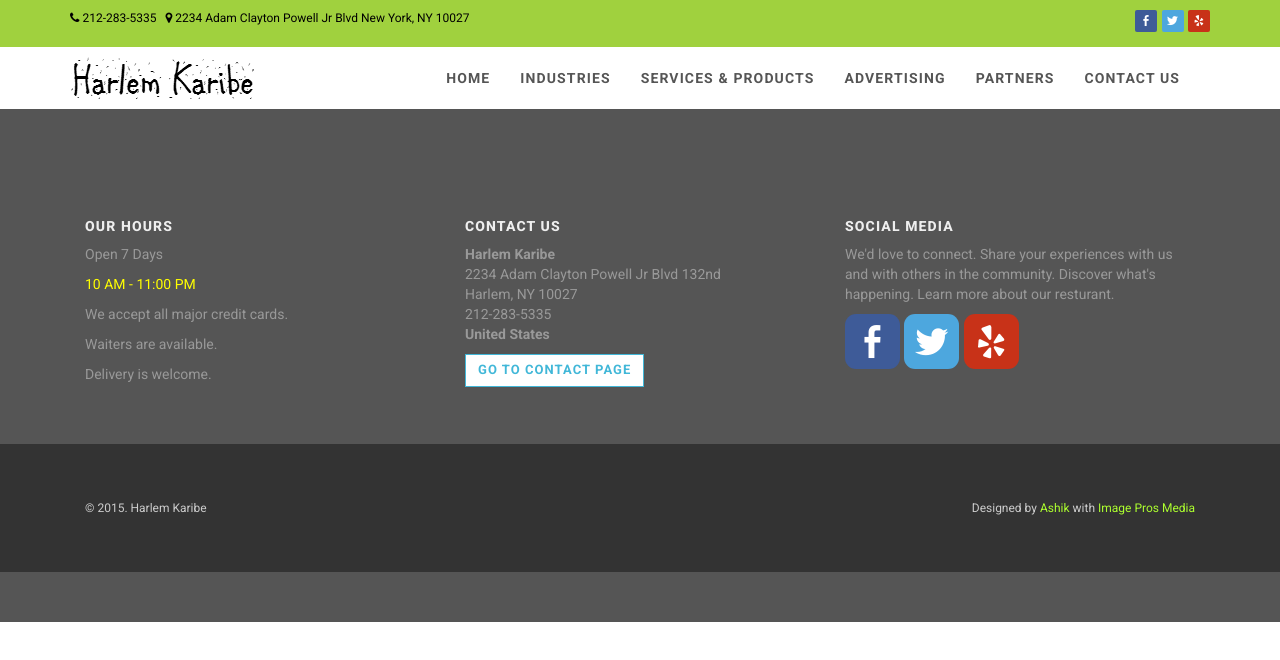
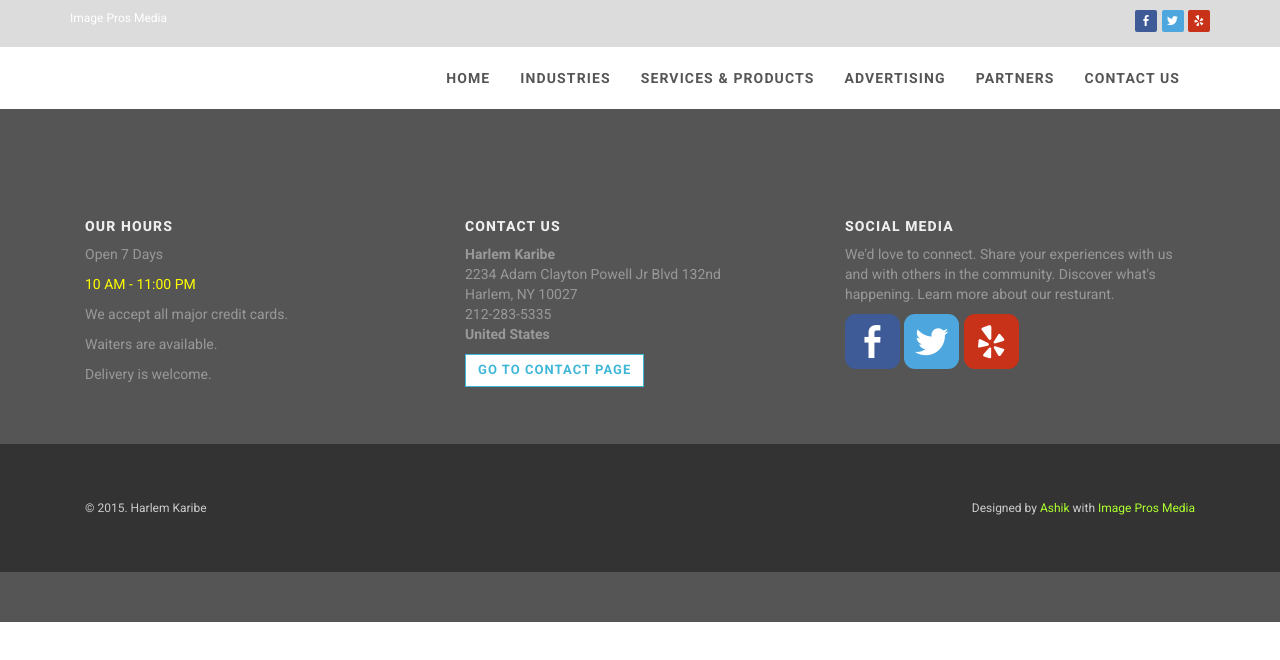
Before and after one commit to ashikul/imagepros, a plain HTML site: page templatewithHF.html in a window 1280 px wide. Drawn offline with nearby package versions, Linux system fonts and the light colour scheme.

Commit message:
editing front page

```diff
--- a/css/custom.css
+++ b/css/custom.css
@@ -41,8 +41,12 @@
 }
 
 #top {
-    background: #A0D13E;
+    background: gainsboro;
     color: black;
+}
+
+#toptext {
+    color: white;
 }
 
 .mainvideoblock {
--- a/header.html
+++ b/header.html
@@ -10,15 +10,16 @@
 
 
                     <div class="col-xs-5 contact">
-                        <p class="hidden-sm hidden-xs">
-                            <i class="fa fa-phone fa-1x"></i> 212-283-5335 &nbsp;
-                            <i class="fa fa-map-marker fa-1x"></i> 2234 Adam Clayton Powell Jr Blvd
-                            New York, NY 10027
-                        </p>
+                        <!--<p class="hidden-sm hidden-xs">-->
+                            <!--<i class="fa fa-phone fa-1x"></i> 212-283-5335 &nbsp;-->
+                            <!--<i class="fa fa-map-marker fa-1x"></i> 2234 Adam Clayton Powell Jr Blvd-->
+                            <!--New York, NY 10027-->
+                        <!--</p>-->
 
-                        <p class="hidden-md hidden-lg"><a href="contact.html" data-animate-hover="pulse"><i
-                                class="fa fa-phone"></i></a> <a href="contact.html" data-animate-hover="pulse"><i
-                                class="fa fa-map-marker"></i></a>
+                        <!--<p class="hidden-md hidden-lg"><a href="contact.html" data-animate-hover="pulse"><i-->
+                                <!--class="fa fa-phone"></i></a> <a href="contact.html" data-animate-hover="pulse"><i-->
+                                <!--class="fa fa-map-marker"></i></a>-->
+                        <p id="toptext">Image Pros Media</p>
 
                     </div>
                     <div class="col-xs-7">
@@ -45,12 +46,12 @@
             <div class="container">
                 <div class="navbar-header">
 
-                    <a class="navbar-brand home" href="oldindex.html">
+                    <!--<a class="navbar-brand home" href="oldindex.html">-->
 
-                        <img src="images/logo-harlem.png" alt="Harlem Karibe" class="hidden-xs hidden-sm" id="mylogo">
-                        <img src="images/logo-harlem.png" alt="Harlem Karibe" class="visible-xs visible-sm"><span
-                            class="sr-only">Harlem Karibe - go to homepage</span>
-                    </a>                                </a>
+                        <!--<img src="images/logo-harlem.png" alt="Harlem Karibe" class="hidden-xs hidden-sm" id="mylogo">-->
+                        <!--<img src="images/logo-harlem.png" alt="Harlem Karibe" class="visible-xs visible-sm"><span-->
+                            <!--class="sr-only">Harlem Karibe - go to homepage</span>-->
+                    <!--</a>                                </a>-->
 
                     <div class="navbar-buttons">
                         <button type="button" class="navbar-toggle btn-template-main" data-toggle="collapse"
```
Also changed, not shown: maincontent.html (+2 -2 lines).
